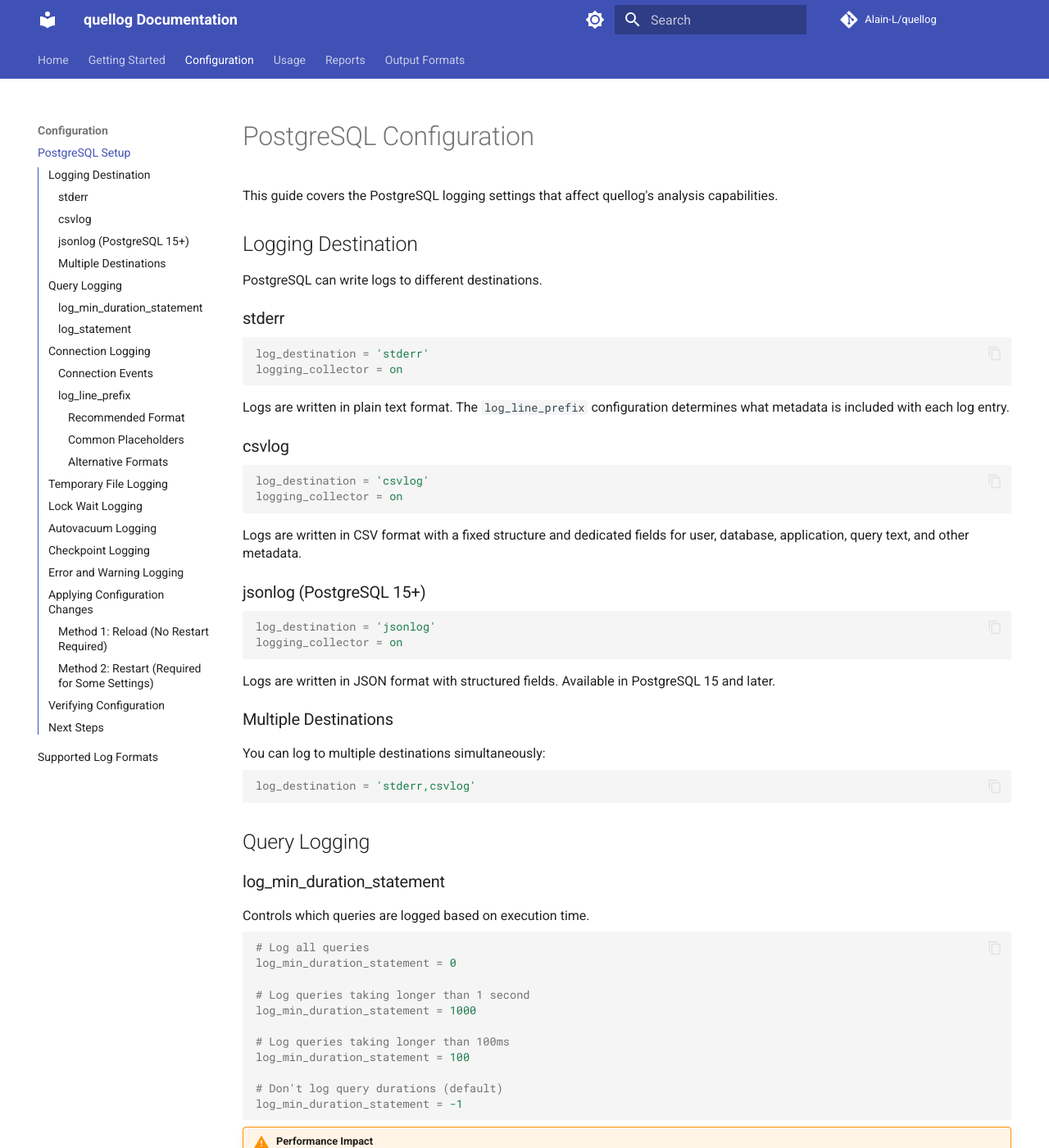
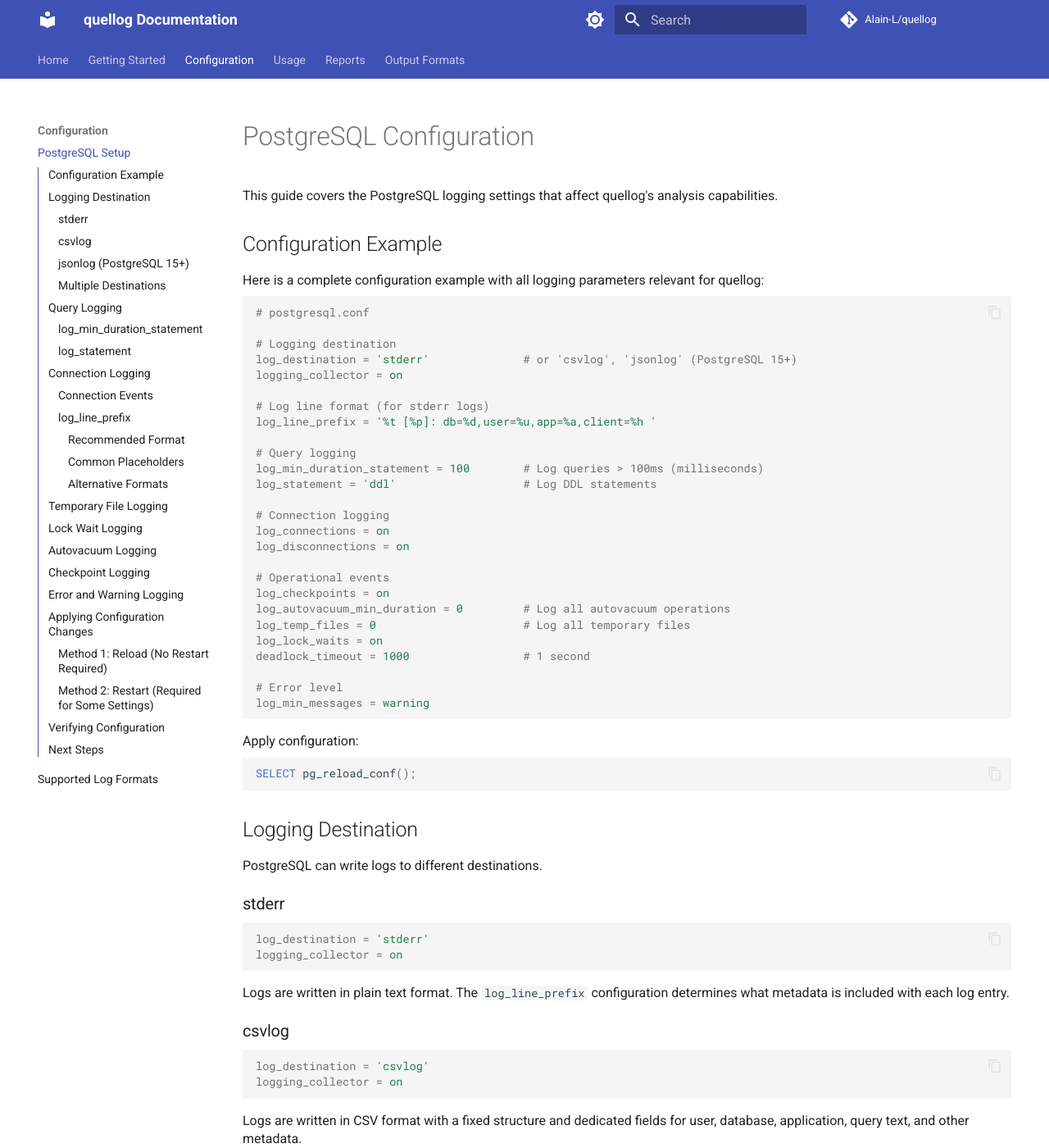
Before and after one commit to Alain-L/quellog, an MkDocs documentation site: the page built from docs/postgresql-setup.md, in a window 1280 px wide and 1400 px high. Shown: the whole window at 82% size. Built offline with MkDocs 1.6.1 and Material for MkDocs 9.7.7, drawn with Linux system fonts in a browser that asks for light colours; comment, search, counter and statistics services are not loaded.

Commit message:
docs: add configuration example to postgresql-setup.md
Add a complete configuration example at the top showing all logging parameters
relevant for quellog analysis. This provides a quick reference without being
prescriptive - users can adjust values based on their needs.

Parameters included:
- Logging destination (stderr/csvlog/jsonlog)
- Log line format with metadata fields
- Query logging with duration threshold
- Connection logging
- Operational events (checkpoints, autovacuum, tempfiles, locks)
- Error level

````diff
--- a/docs/postgresql-setup.md
+++ b/docs/postgresql-setup.md
@@ -1,6 +1,45 @@
 # PostgreSQL Configuration
 
 This guide covers the PostgreSQL logging settings that affect quellog's analysis capabilities.
+
+## Configuration Example
+
+Here is a complete configuration example with all logging parameters relevant for quellog:
+
+```ini
+# postgresql.conf
+
+# Logging destination
+log_destination = 'stderr'              # or 'csvlog', 'jsonlog' (PostgreSQL 15+)
+logging_collector = on
+
+# Log line format (for stderr logs)
+log_line_prefix = '%t [%p]: db=%d,user=%u,app=%a,client=%h '
+
+# Query logging
+log_min_duration_statement = 100        # Log queries > 100ms (milliseconds)
+log_statement = 'ddl'                   # Log DDL statements
+
+# Connection logging
+log_connections = on
+log_disconnections = on
+
+# Operational events
+log_checkpoints = on
+log_autovacuum_min_duration = 0         # Log all autovacuum operations
+log_temp_files = 0                      # Log all temporary files
+log_lock_waits = on
+deadlock_timeout = 1000                 # 1 second
+
+# Error level
+log_min_messages = warning
+```
+
+Apply configuration:
+
+```sql
+SELECT pg_reload_conf();
+```
 
 ## Logging Destination
 
````
